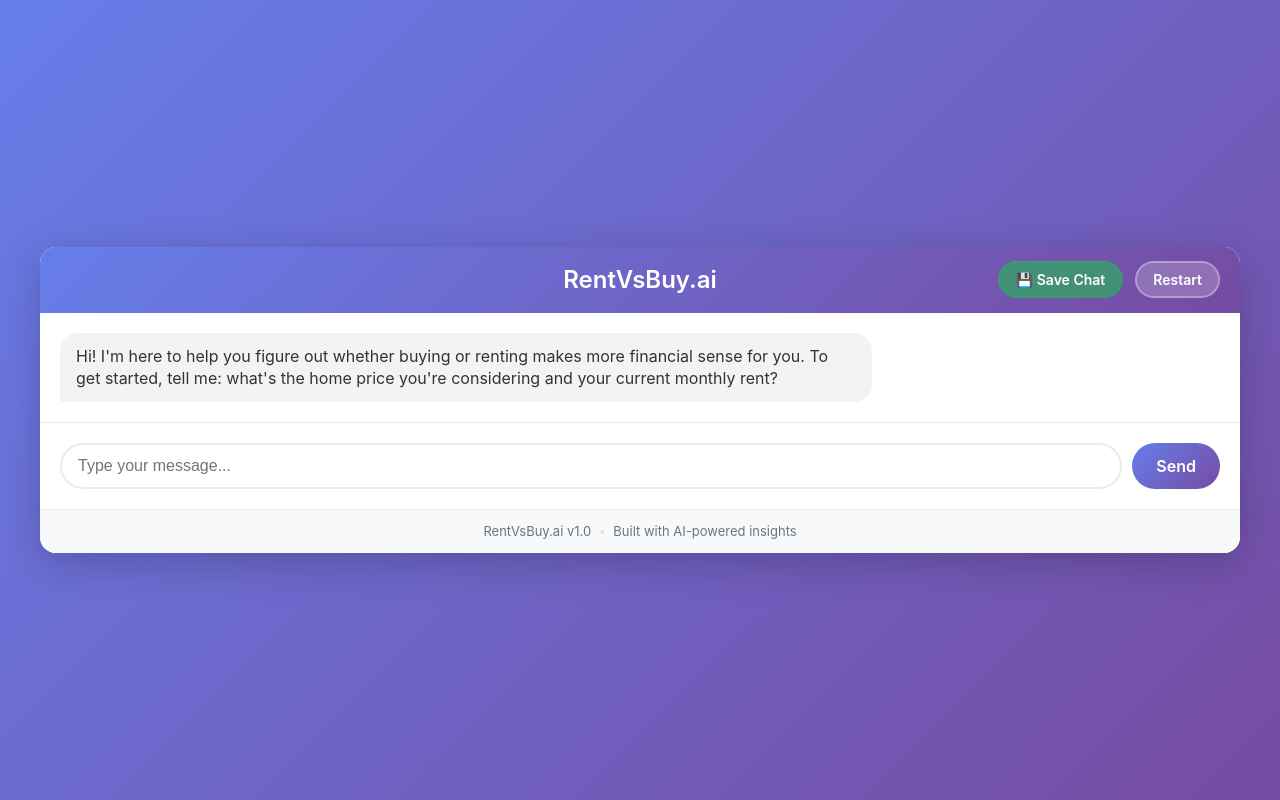
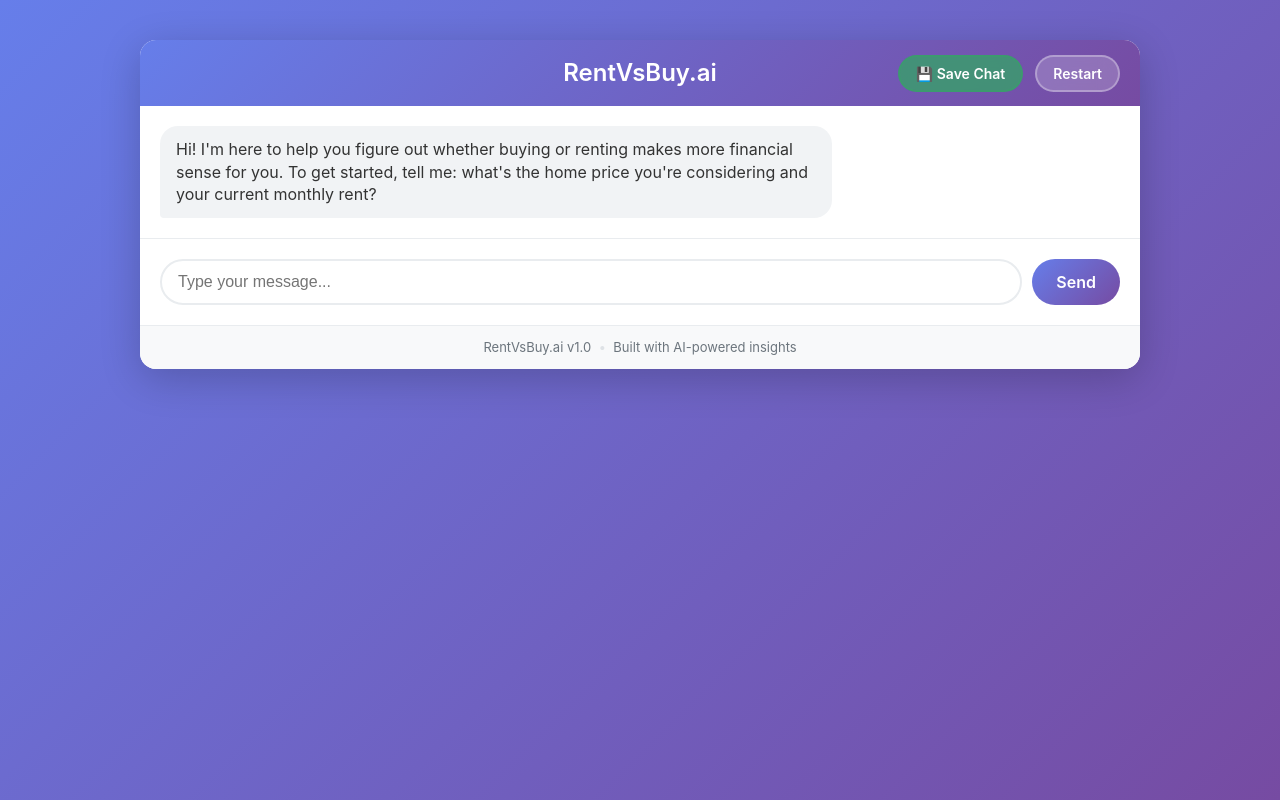
Before and after one commit to mehwishahmed/rentvsbuy-ai, a React (Vite) app: page / in a window 1280 px wide. Built offline with nearby package versions, Linux system fonts and the light colour scheme; no server answers.

Commit message:
fix: Restore full-width chat layout (remove centering, add proper padding)

```diff
--- a/src/App.css
+++ b/src/App.css
@@ -32,14 +32,15 @@ body {
 .app-layout {
   display: flex;
   justify-content: center;
-  align-items: center;
+  align-items: flex-start;
   width: 100%;
-  max-width: 1200px;
   height: 95vh;
+  padding: 20px;
 }
 
 .chat-container {
   width: 100%;
+  max-width: 1000px;
   display: flex;
   flex-direction: column;
   background: white;
```
